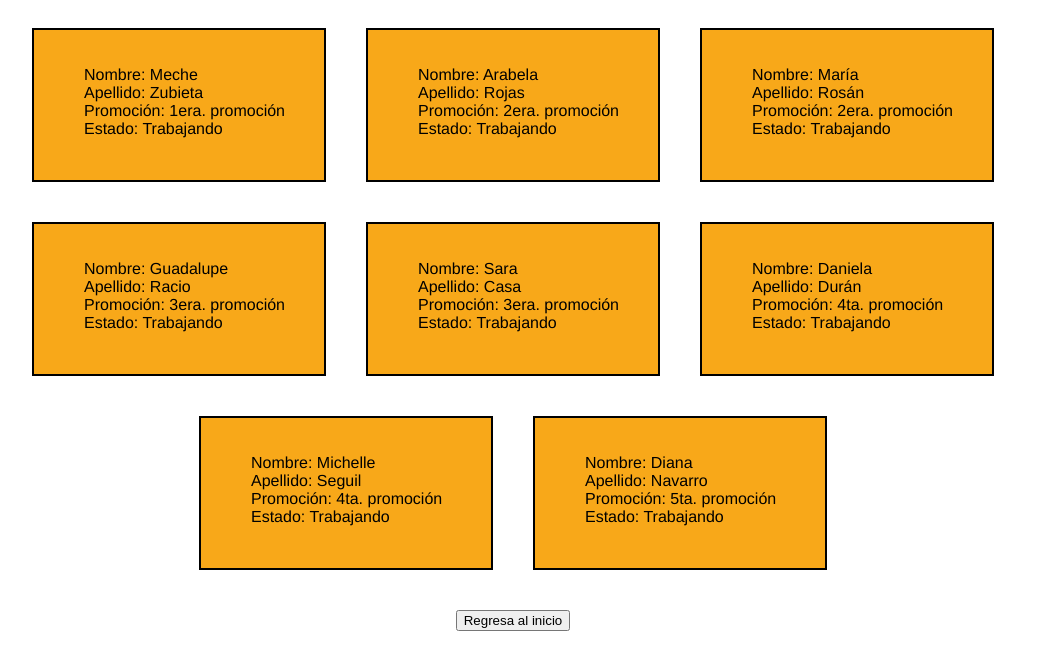
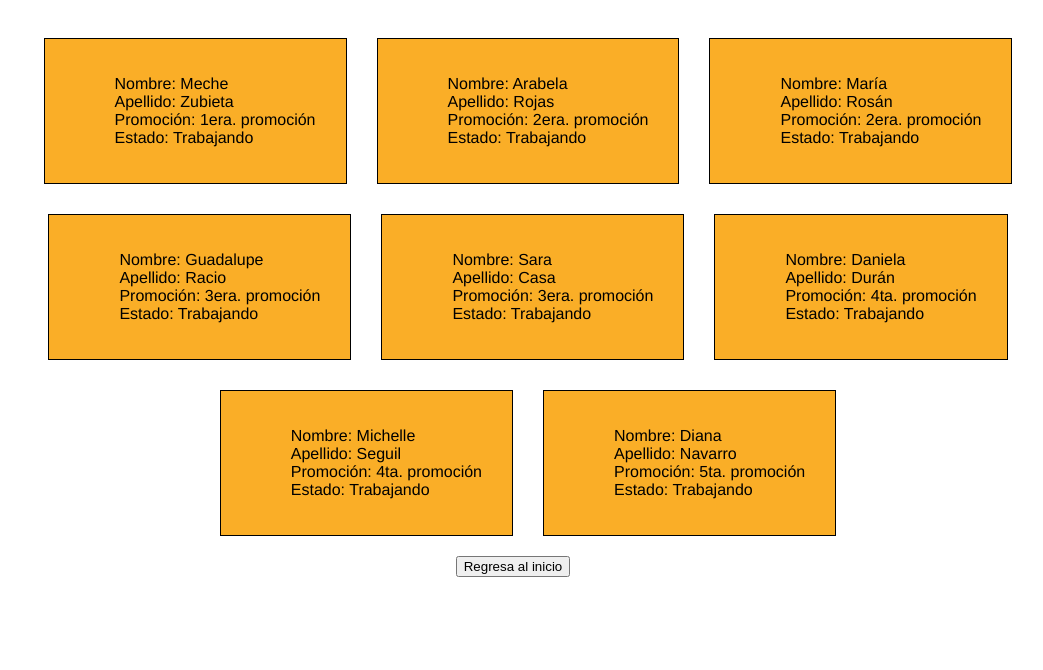
Before and after one commit to StephHiyagon/CodeReview, a plain HTML site: page student-files.html in a window 1280 px wide. Shown: the whole page, without its empty margins (127-1170 px from the left). Drawn offline with Linux system fonts and the light colour scheme; files whose address does not match are found by name.

Commit message:
modificando students

```diff
--- a/css/style.css
+++ b/css/style.css
@@ -64,13 +64,12 @@ html {
 /*Diseño de los bloques de las estudiantes*/
 .students {
     text-align: left;
-    background-color: #F8A819;
-    margin: 20px 20px 20px 20px;
-    padding: 20px 30px 20px 10px;
-    border: 2px solid black;
-    width: 250px;
-    height: 110px;
+    background-color: #FAAE27;
+    margin: 30px 0 0 30px;
+    padding: 20px 30px;
+    border: 1px solid black;
     display: inline-block;
+
 }
 /*Posición del botón*/
 #btn {
```
